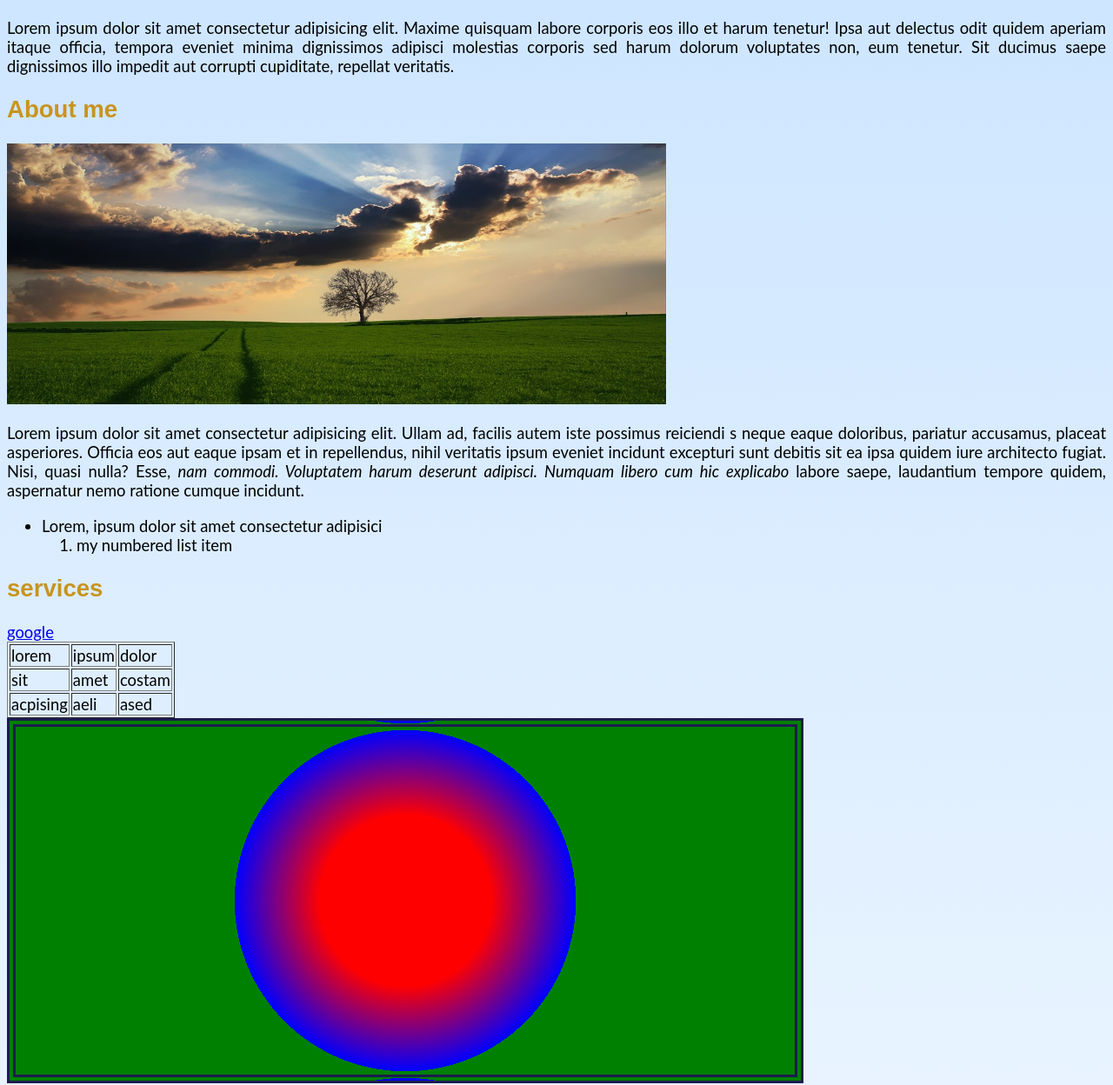
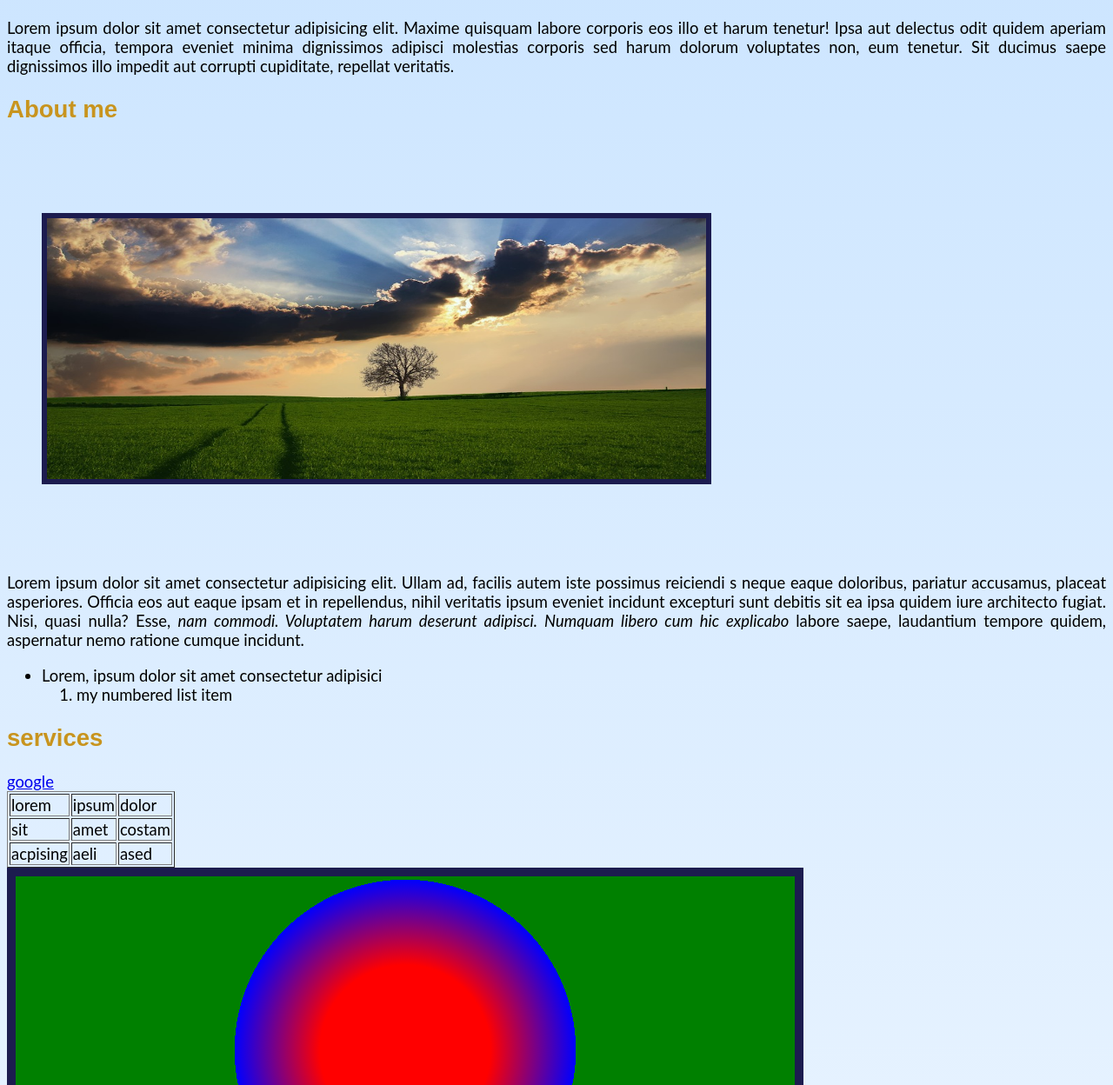
Before and after one commit to Gitros/css, a plain HTML site: page index.html in a window 1280 px wide. Shown: the part 70-1318 px from the top of the page at 87% size. Drawn offline with Linux system fonts and the light colour scheme.

Commit message:
margin + padding

```diff
--- a/style.css
+++ b/style.css
@@ -20,7 +20,7 @@ body {
     height: 400px;
     width: 70vw;
     background: radial-gradient(circle, red 20%, blue 40%, green 25%);
-    border: 10px double rgb(28, 28, 79);
+    border: 10px solid rgb(28, 28, 79);
 }
 
 .link {
@@ -34,4 +34,7 @@ body {
 #about-us-image {
     height: 300px;
     width: 60%;
+
+    border: 6px solid rgb(28,28,79);
+    margin: 80px 40px;
 }
```
